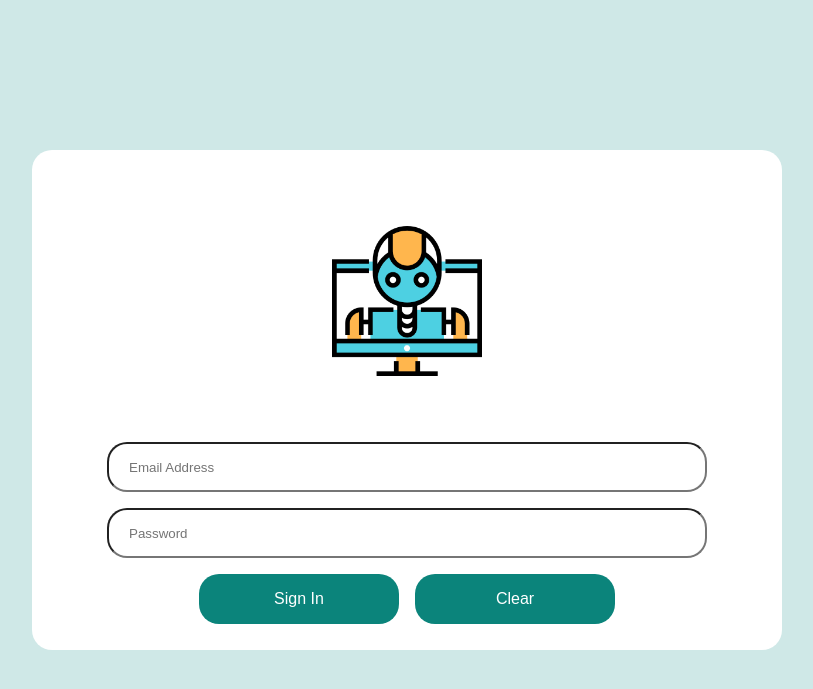
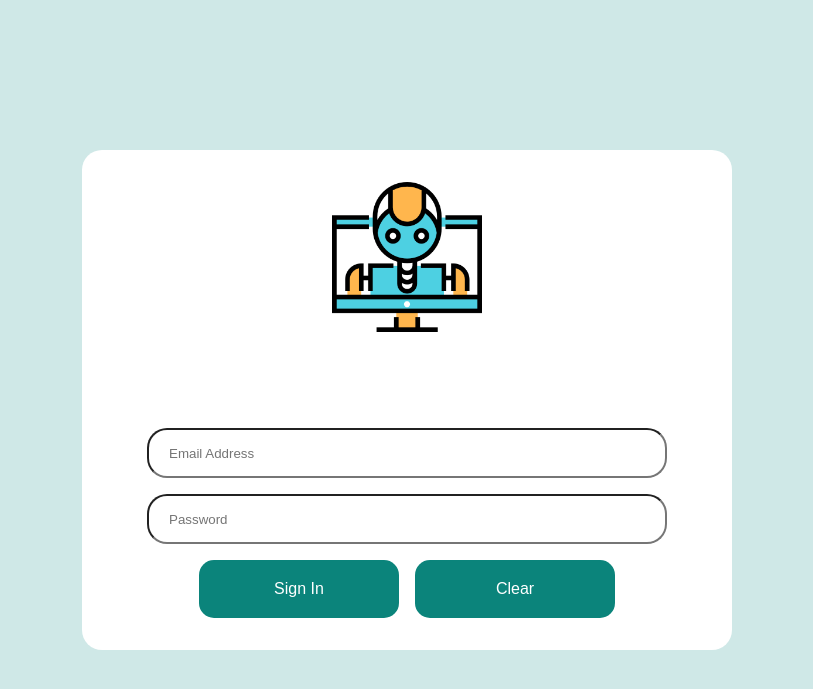
Before and after one commit to lanceskylerr/mach4, a PHP site: page / in a window 1280 px wide. Shown: the top 689 px of the page, without its empty margins (233-1046 px from the left). Run offline with PHP 8.4, Linux system fonts and the light colour scheme.

Commit message:
fixed login css 2

```diff
--- a/index.css
+++ b/index.css
@@ -15,7 +15,7 @@ body {
 }
 
 .container {
-    min-width: 750px;
+    min-width: 650px;
     max-height: 700px;
     min-height: 500px;
     /*border: rebeccapurple solid 2px;*/
@@ -53,12 +53,13 @@ body {
     font-size: 1rem;
     border: none;
     width: 200px;
-    border-radius: 20px;
+    height: 58px;
+    border-radius: 15px;
 }
 
 .img {
 
-    margin: 50px;
+    margin-bottom: 80px;
     width: 150px;
     height: 150px;
 }
```
